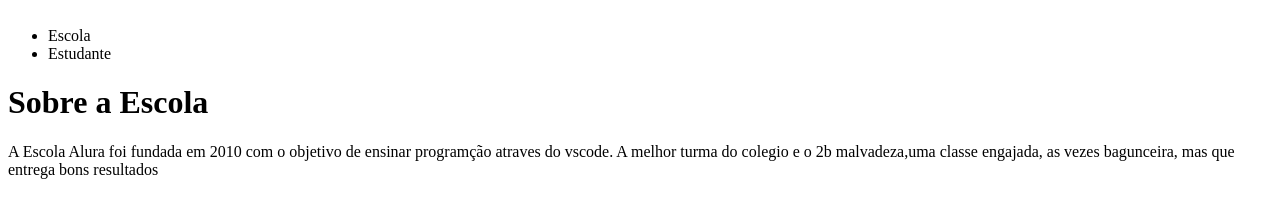
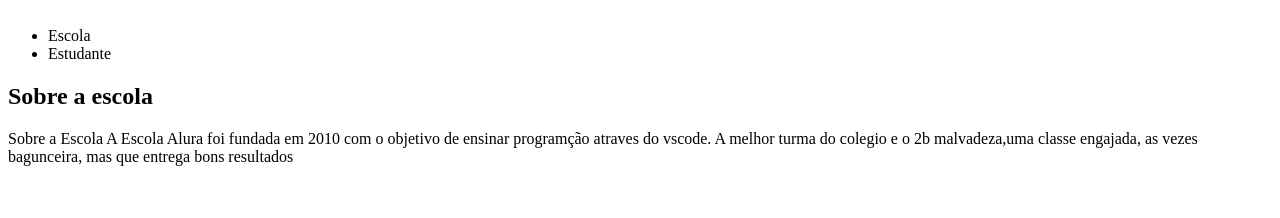
Before and after one commit to juliatw/save-do-pc, a plain HTML site: page index.html in a window 1280 px wide. Shown: the part 84-302 px from the top of the page. Drawn offline with Linux system fonts and the light colour scheme.

Commit message:
index.html

```diff
--- a/index.html
+++ b/index.html
@@ -21,6 +21,8 @@
        </ul>
       </header>
     <div>
+ <h2 class "escola-titulo">Sobre a escola</h2>
+        <p class="escola-titulo-um></p>
 
         <h1> Sobre a Escola </h1>
 
```
